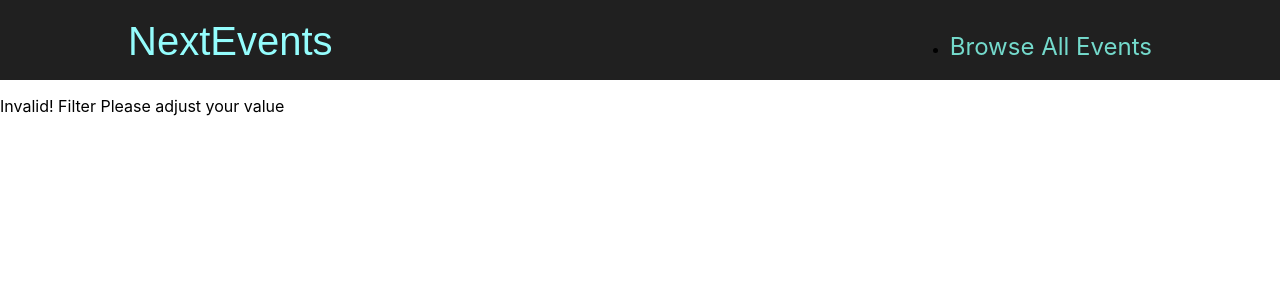
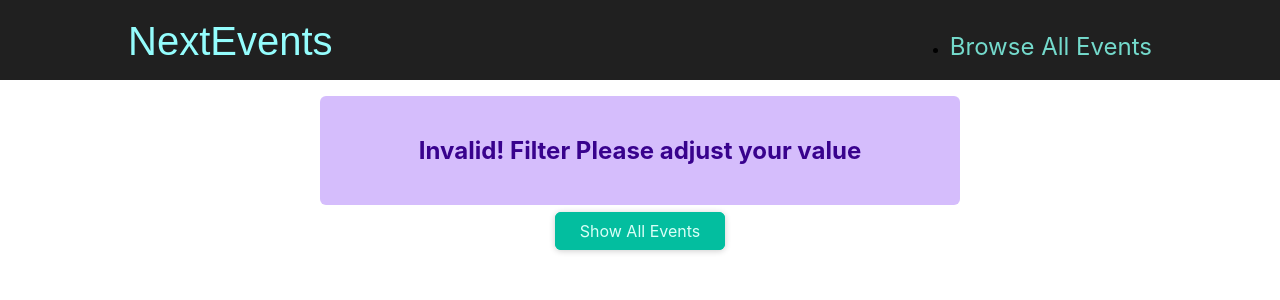
Before and after one commit to mamun8893/next-js-event-app, a Next.js app: page /events/e2 in a window 1280 px wide. Shown: the top 300 px of the page. Built offline with nearby package versions, Linux system fonts and the light colour scheme.

Commit message:
design: event error message

```diff
--- /dev/null
+++ b/components/ui/ErrorAlert.js
@@ -0,0 +1,7 @@
+import classes from './error-alert.module.css';
+
+function ErrorAlert(props) {
+  return <div className={classes.alert}>{props.children}</div>;
+}
+
+export default ErrorAlert;
--- /dev/null
+++ b/components/ui/error-alert.module.css
@@ -0,0 +1,12 @@
+.alert {
+  margin: 1rem auto;
+  padding: 1rem 2rem;
+  width: 90%;
+  max-width: 40rem;
+  background-color: #d5bdfc;
+  color: #38028d;
+  font-weight: bold;
+  font-size: 1.5rem;
+  text-align: center;
+  border-radius: 6px;
+}
--- a/pages/events/[...slug].js
+++ b/pages/events/[...slug].js
@@ -1,6 +1,8 @@
 import { useRouter } from "next/router";
 import EventList from "../../components/events/EventList";
-import ResultsTitle from "../../components/events/results-title";
+import ResultsTitle from "../../components/events/ResultTitle";
+import Button from "../../components/ui/Button";
+import ErrorAlert from "../../components/ui/ErrorAlert";
 import { getFilteredEvents } from "../../dummy-data";
 
 function FilterEventPage() {
@@ -24,7 +26,16 @@
     numMonth < 1 ||
     numMonth > 12
   ) {
-    return <p>Invalid! Filter Please adjust your value</p>;
+    return (
+      <>
+        <ErrorAlert>
+          <p>Invalid! Filter Please adjust your value</p>
+        </ErrorAlert>
+        <div className="center">
+          <Button link="/events">Show All Events</Button>
+        </div>
+      </>
+    );
   }
 
   const filteredEvents = getFilteredEvents({
@@ -35,7 +46,16 @@
   console.log(filteredEvents);
 
   if (filteredEvents.length === 0 || !filteredEvents) {
-    return <p>No events found</p>;
+    return (
+      <>
+        <ErrorAlert>
+          <p>No events found for the choosen FIlter!!!</p>
+        </ErrorAlert>
+        <div className="center">
+          <Button link="/events">Show All Events</Button>
+        </div>
+      </>
+    );
   }
 
   const date = new Date(numYear, numMonth - 1);
--- a/styles/globals.css
+++ b/styles/globals.css
@@ -14,3 +14,7 @@
 * {
   box-sizing: border-box;
 }
+
+.center {
+  text-align: center;
+}
```
Also changed, not shown: pages/events/[eventId].js (+6 -1 lines), components/events/ResultTitle.js (renamed from components/events/results-title.js).
